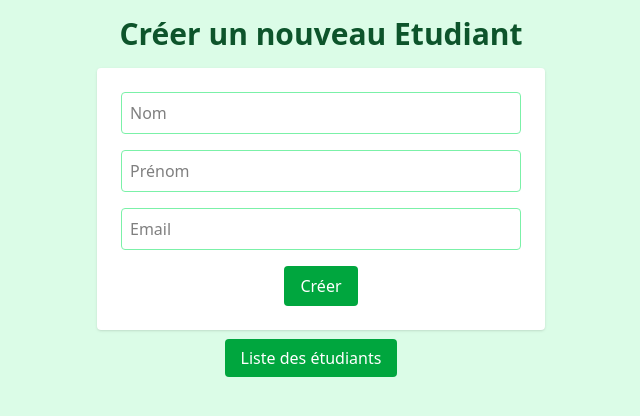
After one commit to boris2442/php-cfpc-2025, a PHP site: page /php-2025/create.php in a window 1280 px wide. The commit adds this page. Shown: the top 416 px of the page, without its empty margins (319-959 px from the left). Run offline with PHP 8.4, Linux system fonts and the light colour scheme.

Commit message:
create.php

```diff
--- /dev/null
+++ b/cours-php/cours-cfpc-php-2025/tp-01-crud-student/create.php
@@ -0,0 +1,52 @@
+<?php
+
+
+?>
+
+<!DOCTYPE html>
+<html lang="en">
+
+<head>
+  <meta charset="UTF-8">
+  <meta name="viewport" content="width=device-width, initial-scale=1.0">
+  <link rel="stylesheet" href="src/output.css">
+  <title>Créer un nouveau Etudiant</title>
+
+</head>
+
+<body class="bg-green-100">
+  <div class="container mx-auto p-4  text-center">
+    <h1 class="text-3xl font-bold text-green-900 text-center mb-4">Créer un nouveau Etudiant</h1>
+
+
+    <form action="" method="post" class="bg-white p-6 rounded shadow max-w-md mx-auto">
+      <div class="mb-4">
+        <input type="text" name="nom" placeholder="Nom"
+          class="w-full border border-green-300 p-2 rounded focus:outline-none focus:border-green-500">
+      </div>
+      <div class="mb-4">
+        <input type="text" name="prenom" placeholder="Prénom"
+          class="w-full border border-green-300 p-2 rounded focus:outline-none focus:border-green-500">
+      </div>
+      <div class="mb-4">
+        <input type="email" name="mail" placeholder="Email"
+          class="w-full border border-green-300 p-2 rounded focus:outline-none focus:border-green-500">
+      </div>
+      <div class="text-center">
+        <input type="submit" name="create" value="Créer"
+          class="inline-block px-4 py-2 bg-green-600 text-white rounded hover:bg-green-700">
+      </div>
+    </form>
+
+    <div class="mt-4 text-center">
+      <a class=" my-5 px-4 py-2 mr-5 bg-green-600 text-white rounded hover:bg-green-700" href="#">Liste
+        des étudiants
+      </a>
+    </div>
+  </div>
+
+
+</body>
+
+
+</html>
--- a/cours-php/cours-cfpc-php-2025/tp-01-crud-student/index.php
+++ b/cours-php/cours-cfpc-php-2025/tp-01-crud-student/index.php
@@ -16,6 +16,7 @@ require_once "database.php";
   <meta charset="UTF-8">
   <meta name="viewport" content="width=device-width, initial-scale=1.0">
   <link rel="stylesheet" href="https://cdn.jsdelivr.net/npm/tailwindcss@2.2.19/dist/tailwind.min.css">
+
   <title>TP-01-Crud-student</title>
 </head>
 
@@ -29,7 +30,7 @@ require_once "database.php";
       <a class=" my-5 px-4 py-2 mr-5 bg-green-600 text-white rounded hover:bg-green-700" href="create.php">Créer un
         nouvel étudiant</a>
 
-      <a class=" my-5 px-4 py-2 mr-5 bg-green-600 text-white rounded hover:bg-green-700" href="">Actualiser
+      <a class=" my-5 px-4 py-2 mr-5 bg-green-600 text-white rounded hover:bg-green-700" href="http://localhost/php-2025/cours-php/cours-cfpc-php-2025/tp-01-crud-student/">Actualiser
       </a>
 
       <input type=" text" name="search" placeholder="Rechercher par nom ou email" value=""
--- a/cours-php/cours-cfpc-php-2025/tp-01-crud-student/src/output.css
+++ b/cours-php/cours-cfpc-php-2025/tp-01-crud-student/src/output.css
@@ -11,15 +11,20 @@
     --color-green-50: oklch(0.982 0.018 155.826);
     --color-green-100: oklch(0.962 0.044 156.743);
     --color-green-200: oklch(0.925 0.084 155.995);
+    --color-green-300: oklch(0.871 0.15 154.449);
+    --color-green-500: oklch(0.723 0.219 149.579);
     --color-green-600: oklch(0.627 0.194 149.214);
     --color-green-700: oklch(0.527 0.154 150.069);
     --color-green-900: oklch(0.393 0.095 152.535);
     --color-white: #fff;
     --spacing: 0.25rem;
+    --container-md: 28rem;
     --text-xs: 0.75rem;
     --text-xs--line-height: calc(1 / 0.75);
     --text-sm: 0.875rem;
     --text-sm--line-height: calc(1.25 / 0.875);
+    --text-3xl: 1.875rem;
+    --text-3xl--line-height: calc(2.25 / 1.875);
     --text-4xl: 2.25rem;
     --text-4xl--line-height: calc(2.5 / 2.25);
     --font-weight-medium: 500;
@@ -206,6 +211,9 @@
   .my-5 {
     margin-block: calc(var(--spacing) * 5);
   }
+  .mt-4 {
+    margin-top: calc(var(--spacing) * 4);
+  }
   .mr-4 {
     margin-right: calc(var(--spacing) * 4);
   }
@@ -218,11 +226,26 @@
   .mb-6 {
     margin-bottom: calc(var(--spacing) * 6);
   }
+  .inline-block {
+    display: inline-block;
+  }
+  .table {
+    display: table;
+  }
   .w-full {
     width: 100%;
   }
+  .max-w-md {
+    max-width: var(--container-md);
+  }
   .min-w-full {
     min-width: 100%;
+  }
+  .border-collapse {
+    border-collapse: collapse;
+  }
+  .resize {
+    resize: both;
   }
   .divide-y {
     :where(& > :not(:last-child)) {
@@ -253,6 +276,9 @@
     border-style: var(--tw-border-style);
     border-width: 1px;
   }
+  .border-green-300 {
+    border-color: var(--color-green-300);
+  }
   .bg-green-100 {
     background-color: var(--color-green-100);
   }
@@ -265,8 +291,14 @@
   .bg-white {
     background-color: var(--color-white);
   }
+  .p-2 {
+    padding: calc(var(--spacing) * 2);
+  }
   .p-4 {
     padding: calc(var(--spacing) * 4);
+  }
+  .p-6 {
+    padding: calc(var(--spacing) * 6);
   }
   .p-12 {
     padding: calc(var(--spacing) * 12);
@@ -291,6 +323,10 @@
   }
   .text-left {
     text-align: left;
+  }
+  .text-3xl {
+    font-size: var(--text-3xl);
+    line-height: var(--tw-leading, var(--text-3xl--line-height));
   }
   .text-4xl {
     font-size: var(--text-4xl);
@@ -337,9 +373,16 @@
   .uppercase {
     text-transform: uppercase;
   }
+  .underline {
+    text-decoration-line: underline;
+  }
   .shadow {
     --tw-shadow: 0 1px 3px 0 var(--tw-shadow-color, rgb(0 0 0 / 0.1)), 0 1px 2px -1px var(--tw-shadow-color, rgb(0 0 0 / 0.1));
     box-shadow: var(--tw-inset-shadow), var(--tw-inset-ring-shadow), var(--tw-ring-offset-shadow), var(--tw-ring-shadow), var(--tw-shadow);
+  }
+  .outline {
+    outline-style: var(--tw-outline-style);
+    outline-width: 1px;
   }
   .hover\:bg-green-50 {
     &:hover {
@@ -367,6 +410,17 @@
       @media (hover: hover) {
         color: var(--color-red-900);
       }
+    }
+  }
+  .focus\:border-green-500 {
+    &:focus {
+      border-color: var(--color-green-500);
+    }
+  }
+  .focus\:outline-none {
+    &:focus {
+      --tw-outline-style: none;
+      outline-style: none;
     }
   }
   .md\:w-1\/3 {
@@ -448,3 +502,8 @@
   inherits: false;
   initial-value: 0 0 #0000;
 }
+@property --tw-outline-style {
+  syntax: "*";
+  inherits: false;
+  initial-value: solid;
+}
```
